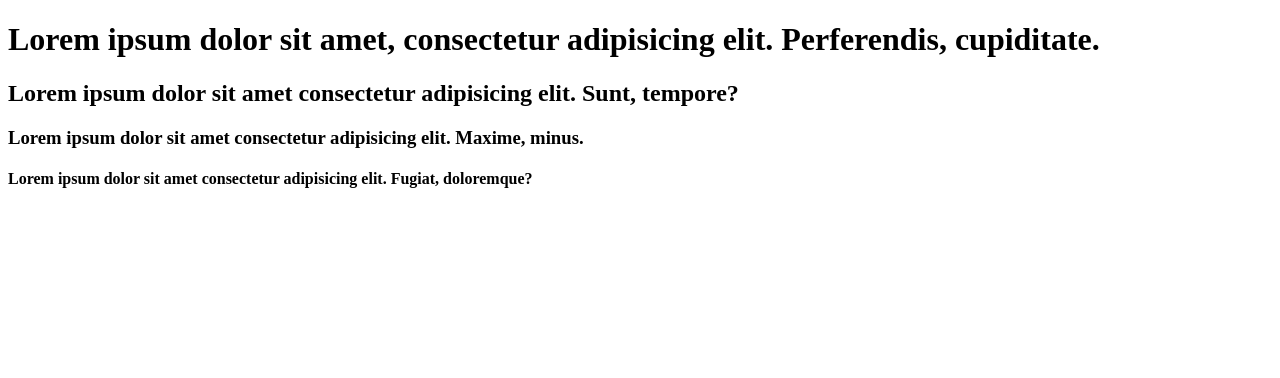
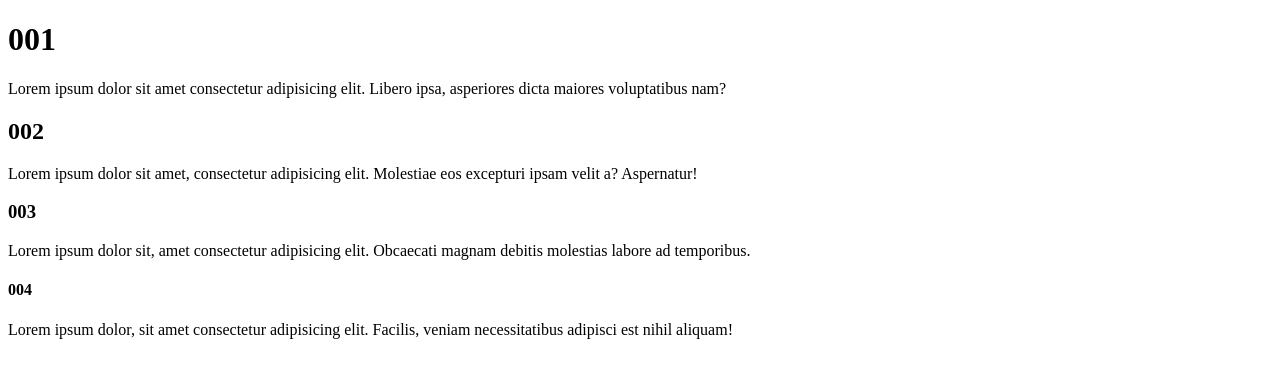
Before and after one commit to Lyrical559/html-css-bootcamp, a plain HTML site: page hands_on/3-.html in a window 1280 px wide. Drawn offline with Linux system fonts and the light colour scheme.

Commit message:
hands on

```diff
--- a/hands_on/3-.html
+++ b/hands_on/3-.html
@@ -7,19 +7,25 @@
     <title>Document</title>
   </head>
   <body>
-    <h1>
-      Lorem ipsum dolor sit amet, consectetur adipisicing elit. Perferendis,
-      cupiditate.
-    </h1>
-    <h2>
-      Lorem ipsum dolor sit amet consectetur adipisicing elit. Sunt, tempore?
-    </h2>
-    <h3>
-      Lorem ipsum dolor sit amet consectetur adipisicing elit. Maxime, minus.
-    </h3>
-    <h4>
-      Lorem ipsum dolor sit amet consectetur adipisicing elit. Fugiat,
-      doloremque?
-    </h4>
+    <h1>001</h1>
+    <p>
+      Lorem ipsum dolor sit amet consectetur adipisicing elit. Libero ipsa,
+      asperiores dicta maiores voluptatibus nam?
+    </p>
+    <h2>002</h2>
+    <p>
+      Lorem ipsum dolor sit amet, consectetur adipisicing elit. Molestiae eos
+      excepturi ipsam velit a? Aspernatur!
+    </p>
+    <h3>003</h3>
+    <p>
+      Lorem ipsum dolor sit, amet consectetur adipisicing elit. Obcaecati magnam
+      debitis molestias labore ad temporibus.
+    </p>
+    <h4>004</h4>
+    <p>
+      Lorem ipsum dolor, sit amet consectetur adipisicing elit. Facilis, veniam
+      necessitatibus adipisci est nihil aliquam!
+    </p>
   </body>
 </html>
```
Also changed, not shown: hands_on/3-2.html (+21 -8 lines), hands_on/3.3.html (added).
